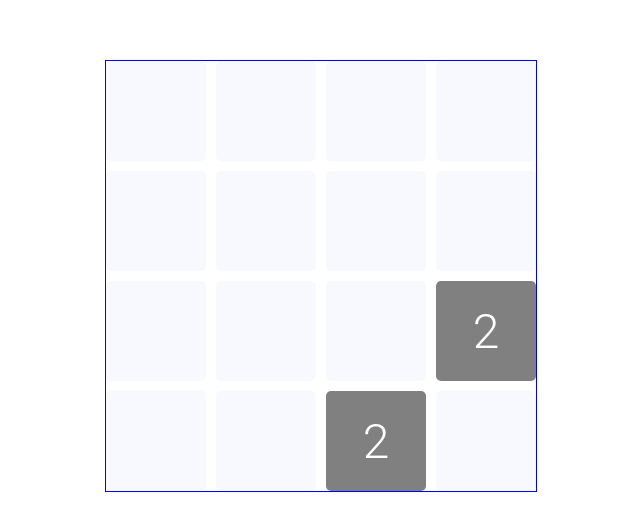
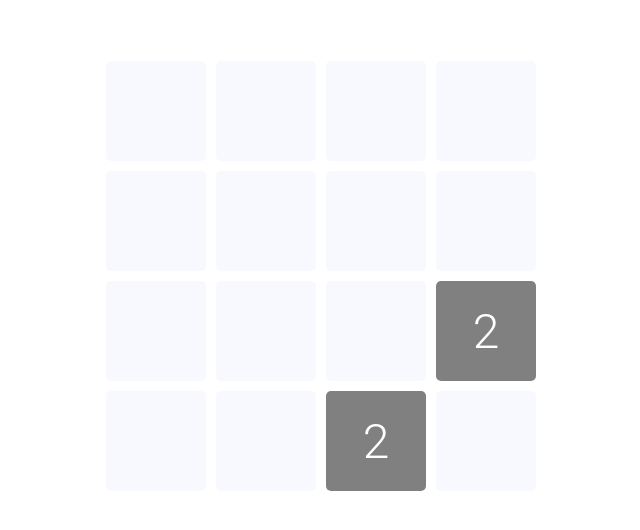
Before and after one commit to getDimaMal/2048-game, a website built with webpack: page src/index.html in a window 1280 px wide. Shown: the part 124-654 px from the top of the page, without its empty margins (319-959 px from the left). Built offline with nearby package versions, Linux system fonts and the light colour scheme.

Commit message:
Refactoring

```diff
--- a/src/app/controllers/game.controller.ts
+++ b/src/app/controllers/game.controller.ts
@@ -22,7 +22,7 @@ export class GameController {
   }
 
   private renderTiles() {
-    this.view.setTiles(this.game.getGrid());
+    this.view.renderTiles(this.game.getGrid());
   }
 
   render() {
--- a/src/app/views/game.view.ts
+++ b/src/app/views/game.view.ts
@@ -3,19 +3,27 @@ import Tile from '../../components/Tile';
 
 export class GameView {
   private readonly grid: HTMLDivElement;
+  private tilesList: Tile[];
 
   constructor() {
     this.grid = new Grid().render();
   }
 
-  setTiles(grid: number[][]) {
-    this.grid.innerHTML = '';
+  private setTilesList(grid: number[][]) {
+    this.tilesList = [];
 
     for (const row of grid) {
       for (const value of row) {
-        this.grid.append(new Tile({ value }).render());
+        this.tilesList.push(new Tile({ value }));
       }
     }
+  }
+
+  renderTiles(grid: number[][]) {
+    this.setTilesList(grid);
+
+    this.grid.innerHTML = '';
+    this.tilesList.forEach(tile => this.grid.append(tile.render()));
   }
 
   render() {
--- a/src/components/Grid/grid.scss
+++ b/src/components/Grid/grid.scss
@@ -4,5 +4,5 @@
   grid-template-rows: repeat(4, 100px);
   gap: 10px;
 
-  border: 1px solid blue;
+  position: relative;
 }
--- a/src/components/Tile/Tile.ts
+++ b/src/components/Tile/Tile.ts
@@ -5,25 +5,25 @@ interface CellProps {
 }
 
 export class Tile {
-  private readonly cell: HTMLDivElement;
+  private readonly tile: HTMLDivElement;
 
   constructor(private props: CellProps) {
-    this.cell = document.createElement('div');
+    this.tile = document.createElement('div');
 
     this.setValue();
     this.setClasses();
   }
 
   private setValue() {
-    this.cell.innerText = String(this.props.value || '');
+    this.tile.innerText = String(this.props.value || '');
   }
 
   private setClasses() {
-    this.cell.classList.add('cell');
-    if (this.props.value === 0) this.cell.classList.add('empty');
+    this.tile.classList.add('tile');
+    if (this.props.value === 0) this.tile.classList.add('empty');
   }
 
   render() {
-    return this.cell;
+    return this.tile;
   }
 }
--- a/src/components/Tile/tile.scss
+++ b/src/components/Tile/tile.scss
@@ -1,4 +1,4 @@
-.cell {
+.tile {
   width: 100px;
   height: 100px;
 
```
